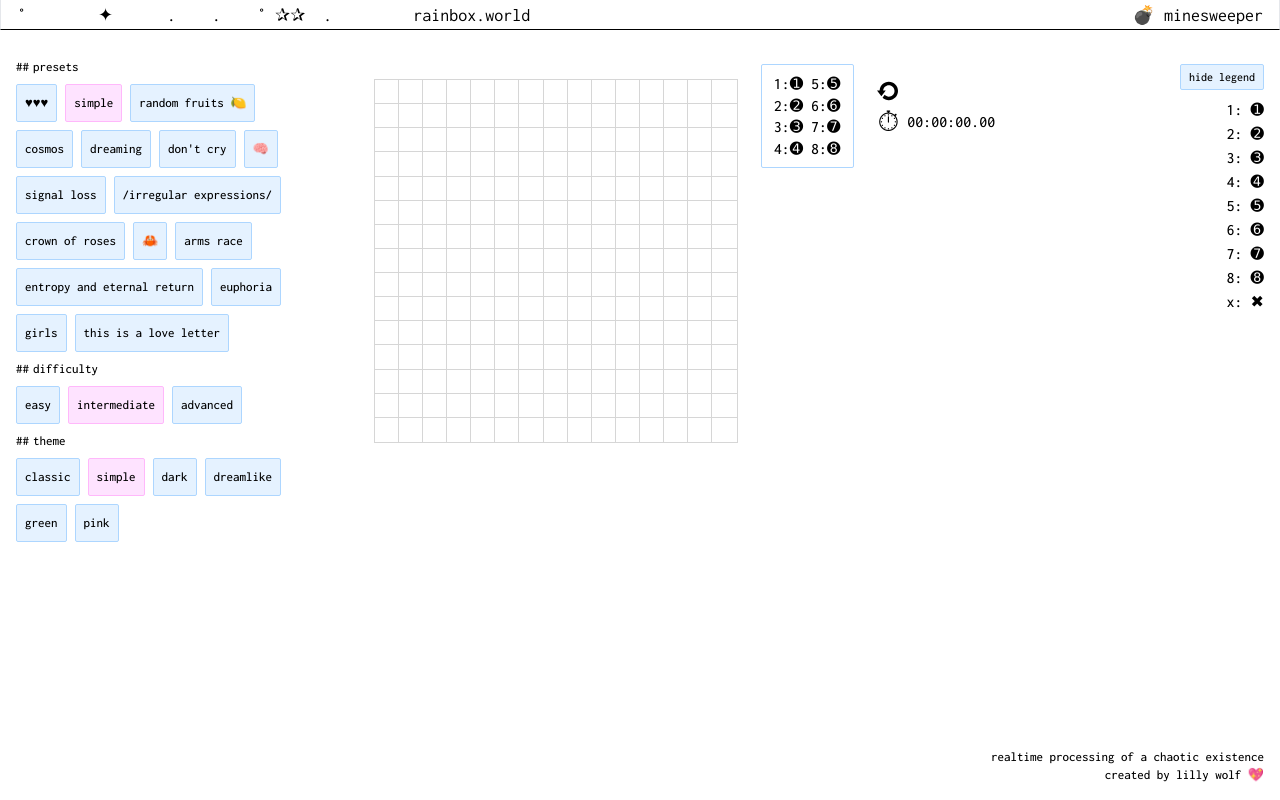
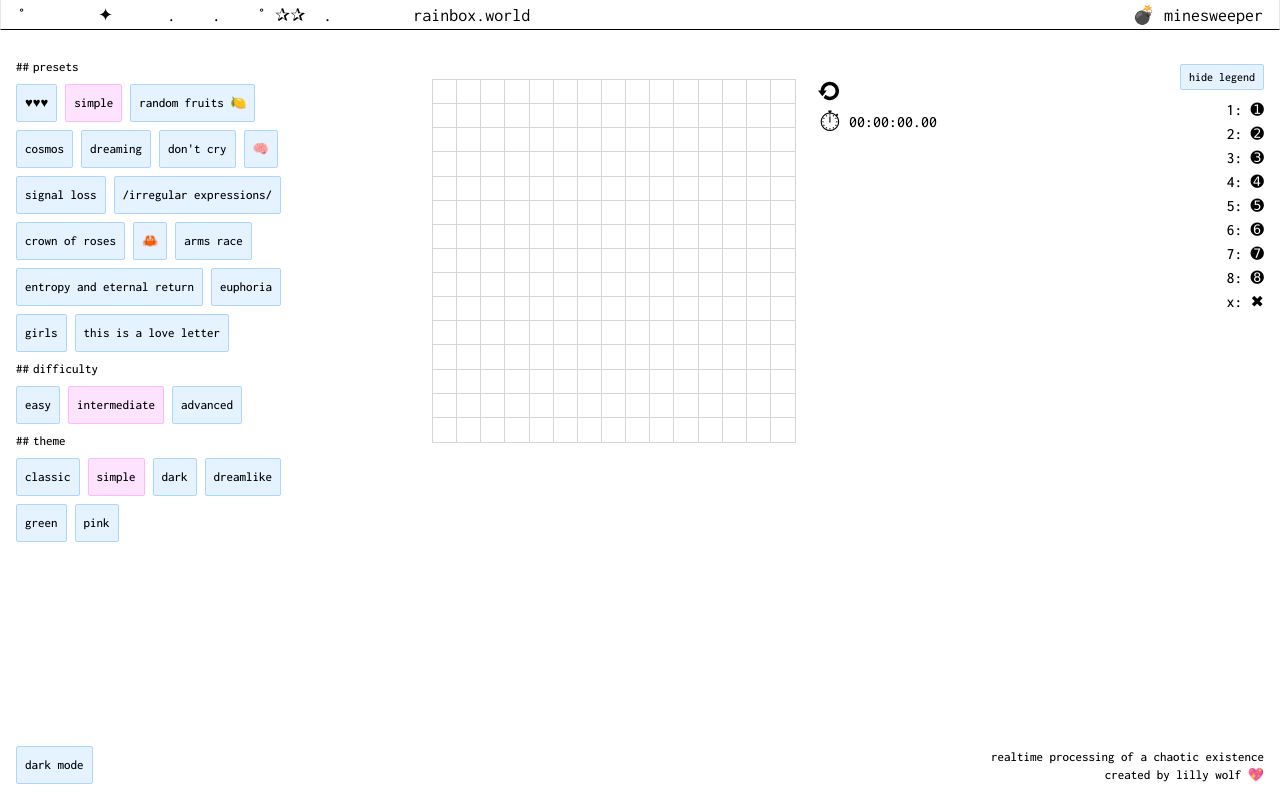
Before and after one commit to lillywolf/rainbox, a Next.js app: page /box/minesweeper in a window 1280 px wide. Built offline with nearby package versions, Linux system fonts and the light colour scheme.

Commit message:
bugs and stuff

```diff
--- a/src/components/minesweeper/game.tsx
+++ b/src/components/minesweeper/game.tsx
@@ -2,7 +2,6 @@
 
 import { RefObject, forwardRef, useCallback, useEffect, useImperativeHandle, useRef, useState } from 'react';
 import { ErrorBoundary } from 'react-error-boundary';
-import Image from 'next/image';
 import classnames from 'classnames';
 
 import { DIFFICULTY_CONFIG, DIFFICULTY_CONFIGS, DifficultyConfig, THEME_CONFIG, THEME_CONFIGS, ThemeConfig } from '@/constants/minesweeper';
@@ -227,6 +226,11 @@ export default function Game({
     setMineCounts({ grid: gridRef.current });
     mobiletimerRef.current?.start();
     desktoptimerRef.current?.start();
+
+    // gridRef.current.oneDimensionalArray().forEach((t) => {
+    //   t.metadata.clicked = true;
+    // });
+
     setIsGameStarted(true);
   };
 
@@ -316,9 +320,7 @@ export default function Game({
             onGameStarted={onGameStarted}
           />
         )}
-        <div className={classnames([styles.themeAndLegend, styles.mobile])}>
-          <MobileLegend configuration={configuration} isGameOver={isGameOver} isGameWon={isGameWon} />
-        </div>
+        <MobileLegend configuration={configuration} isGameOver={isGameOver} isGameWon={isGameWon} />
         {isGameOver ? (
           <GameOverMobile
             configuration={configuration}
@@ -343,6 +345,7 @@ export default function Game({
           {isGameWon ? <GameWonDesktop configuration={configuration} playCount={playCount} timerRef={desktoptimerRef} /> : '' }
         </div>
         <MobileDarkTheme isDarkTheme={isDarkTheme} setIsDarkTheme={setIsDarkTheme} />
+        <DesktopDarkTheme isDarkTheme={isDarkTheme} setIsDarkTheme={setIsDarkTheme} />
         <DesktopLegend configuration={configuration} />
         <div className={classnames([styles.difficultyAndTheme, styles.mobile])}>
           <MobileDifficulty difficulty={difficulty} selectDifficulty={selectDifficulty} isDarkTheme={isDarkTheme} />
@@ -361,8 +364,18 @@ export default function Game({
 
 const MobileDarkTheme = ({ isDarkTheme, setIsDarkTheme }: {isDarkTheme: boolean, setIsDarkTheme: (theme: boolean) => void}) => {
   return (
-    <div className={styles.switchTheme}>
+    <div className={classnames([styles.switchTheme, styles.mobile])}>
       <button className={classnames([styles.button, styles.darkThemeButton, styles.mobile])} onClick={() => setIsDarkTheme(!isDarkTheme)}>
+        {isDarkTheme ? 'light mode' : 'dark mode'}
+      </button>
+    </div>
+  );
+};
+
+const DesktopDarkTheme = ({ isDarkTheme, setIsDarkTheme }: {isDarkTheme: boolean, setIsDarkTheme: (theme: boolean) => void}) => {
+  return (
+    <div className={classnames([styles.button, styles.configurationButton, styles.switchTheme, styles.desktop])}>
+      <button className={classnames([styles.desktop])} onClick={() => setIsDarkTheme(!isDarkTheme)}>
         {isDarkTheme ? 'light mode' : 'dark mode'}
       </button>
     </div>
--- a/src/components/minesweeper/styles.module.css
+++ b/src/components/minesweeper/styles.module.css
@@ -222,6 +222,7 @@
 
 .difficulty.mobile {
   @apply border rounded-md border-[#add6ff];
+  @apply bg-[#0f0f0f];
   @apply text-left;
   @apply text-sm;
   @apply leading-6;
@@ -354,11 +355,18 @@
   }
 }
 
-.switchTheme {
+.switchTheme.mobile {
   @apply fixed left-[14px] top-[114px];
   @apply font-sans;
   @apply sm:left-4 sm:bottom-20 sm:top-auto;
   @apply lg:hidden;
+}
+
+.switchTheme.desktop {
+  @apply hidden;
+  @apply fixed left-4 bottom-4;
+  @apply py-[6px];
+  @apply lg:block;
 }
 
 .darkThemeButton.mobile {
@@ -382,7 +390,6 @@
   @apply leading-6;
   @apply ml-2;
   @apply inline-block;
-  @apply sm:text-base;
 
   &.dark {
     @apply bg-[#9eaab3];
@@ -506,21 +513,24 @@
     }
 
     &.open {
+      @apply bg-[#202020];
       @apply border-[#74ff6a];
     }
   }
 }
 
 .legend.mobile {
+  @apply fixed bottom-4 right-4;
+  @apply flex gap-x-2 items-end;
   @apply grid grid-flow-col grid-rows-4 gap-x-2;
   @apply border rounded-sm border-[#add6ff];
   @apply bg-white;
   @apply px-2 py-1;
+  @apply leading-5;
+  @apply text-sm;
   @apply sm:px-3 sm:py-2;
-  @apply text-sm;
-  @apply sm:text-base;
-  @apply leading-5;
   @apply sm:leading-[1.35rem];
+  @apply lg:hidden;
 }
 
 .legend.mobile.hide {
--- a/src/components/svg/triangleUp.tsx
+++ b/src/components/svg/triangleUp.tsx
@@ -7,7 +7,7 @@ export default function TriangleUp({ color = 'black' }: { color?: string }) {
         stroke="none"
         stroke-width="1"
         fill="none"
-        fill-rule="evenodd"
+        fillRule="evenodd"
       >
         <path
           d="M7.96,2.392 C8.541,1.812 9.482,1.812 10.064,2.392 L16.506,8.836 C17.088,9.417 17.345,10.939 15.506,10.939 L2.518,10.939 C0.616,10.939 0.936,9.418 1.517,8.836 L7.96,2.392 L7.96,2.392 Z"
```
Also changed, not shown: public/triangle-up.svg.
